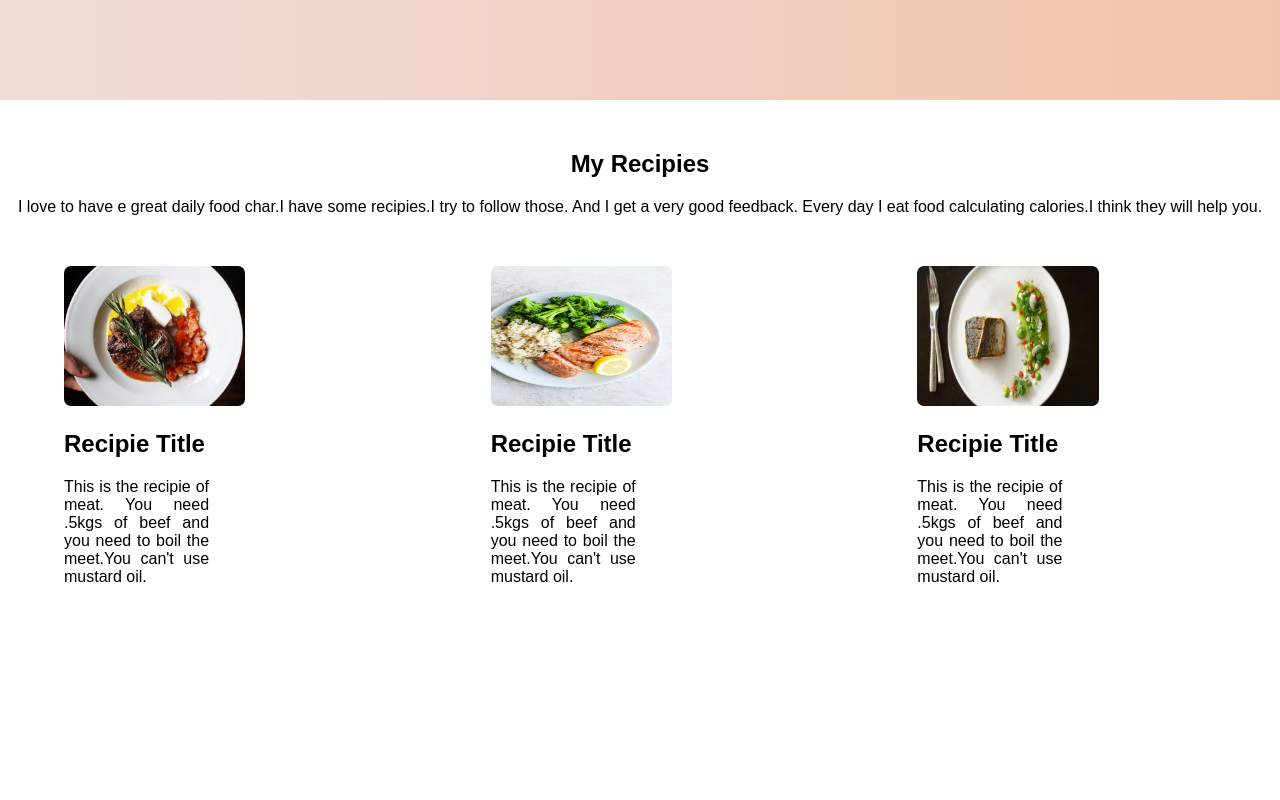
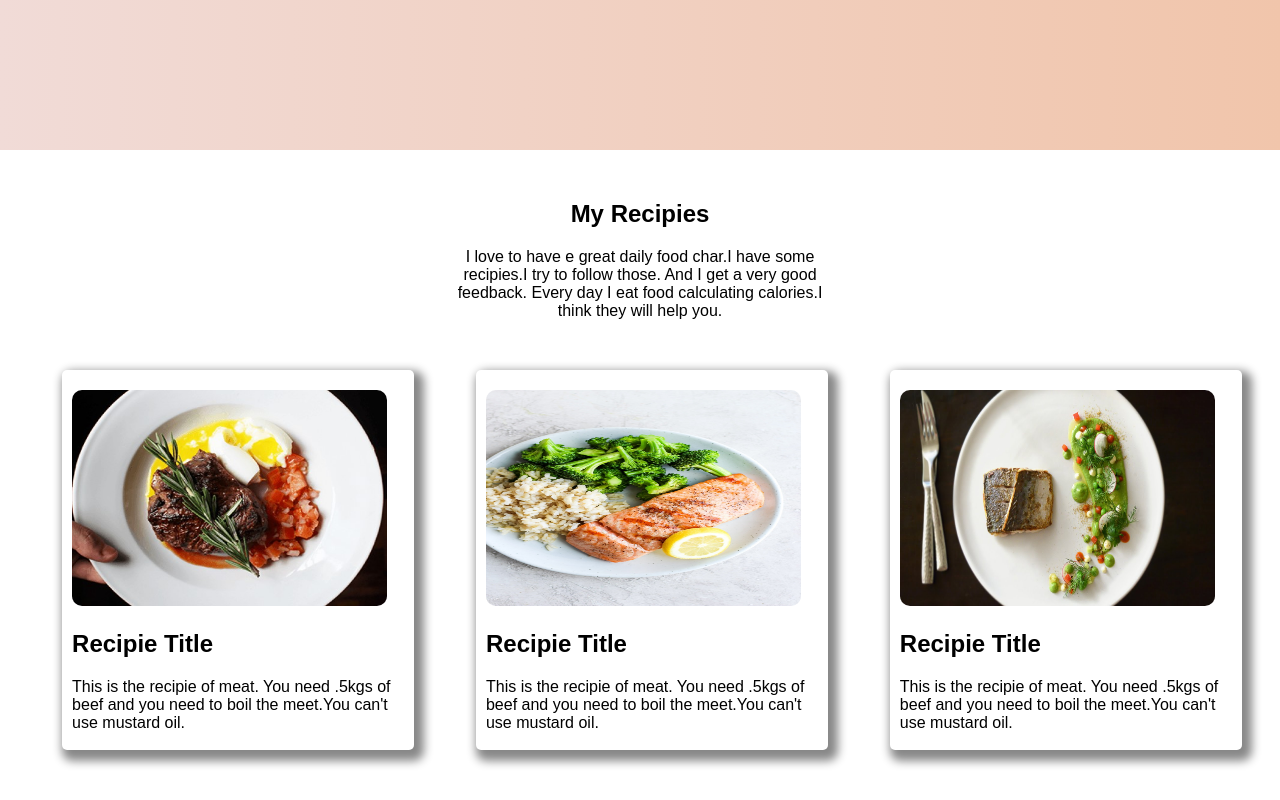
Before and after one commit to arifulanik/Assignment-01, a plain HTML site: page index.html in a window 1280 px wide. Shown: the part 670-1470 px from the top of the page. Drawn offline with Linux system fonts and the light colour scheme.

Commit message:
text thik korlam

```diff
--- a/index.html
+++ b/index.html
@@ -41,8 +41,11 @@
     <section class="third-sec">
         <div class="non-flex">
             <h1>My Recipies</h1>
-            <p>I love to have e great daily food char.I have some recipies.I try to follow those. And I get a very good
-                feedback. Every day I eat food calculating calories.I think they will help you.</p>
+            <div class="maje-ano">
+                <p>I love to have e great daily food char.I have some recipies.I try to follow those. And I get a very
+                    good
+                    feedback. Every day I eat food calculating calories.I think they will help you.</p>
+            </div>
         </div>
         <div class="final-part flex-item">
             <div id="left">
--- a/style.css
+++ b/style.css
@@ -39,7 +39,7 @@ span{
 
 .second-sec{
     background-image: linear-gradient(to right,rgb(241, 219, 215),rgb(241, 197, 171));
-    height: 400px;
+    height: 450px;
     padding-left: 7%;
 }
 
@@ -66,28 +66,35 @@ span{
 }
 
 .non-flex{
-    text-align: center;
+    text-align:  center;
     margin-bottom: 50px;
 
 }
+.maje-ano{
+    text-align: center;
+    width: 30%;
+    margin-left: 35%;
+}
 
 .final-part{
-    justify-content: center;
-    width: ;
+    margin-right: 3%;
+    height: 380px;
 
 }
 #left{
     float: left;
-    width: 32%;
+    width: 30%;
     margin-left: 5%;
     justify-content: space-around;
+    box-shadow: 5px 6px 10px 5px #888888;
+    padding: 10px;
+    text-align: left;
+    border-radius: 5px;
 }
-#left p{
-    text-align: justify;
-    width: 40%;
+
+#left img{
+    width: 95%;
+    height: 60%;
+    border-radius: 10px;
+    margin-top: 10px;
 }
-#left img{
-    width: 50%;
-    height: 30%;
-    border-radius: 7px;
-}
```
